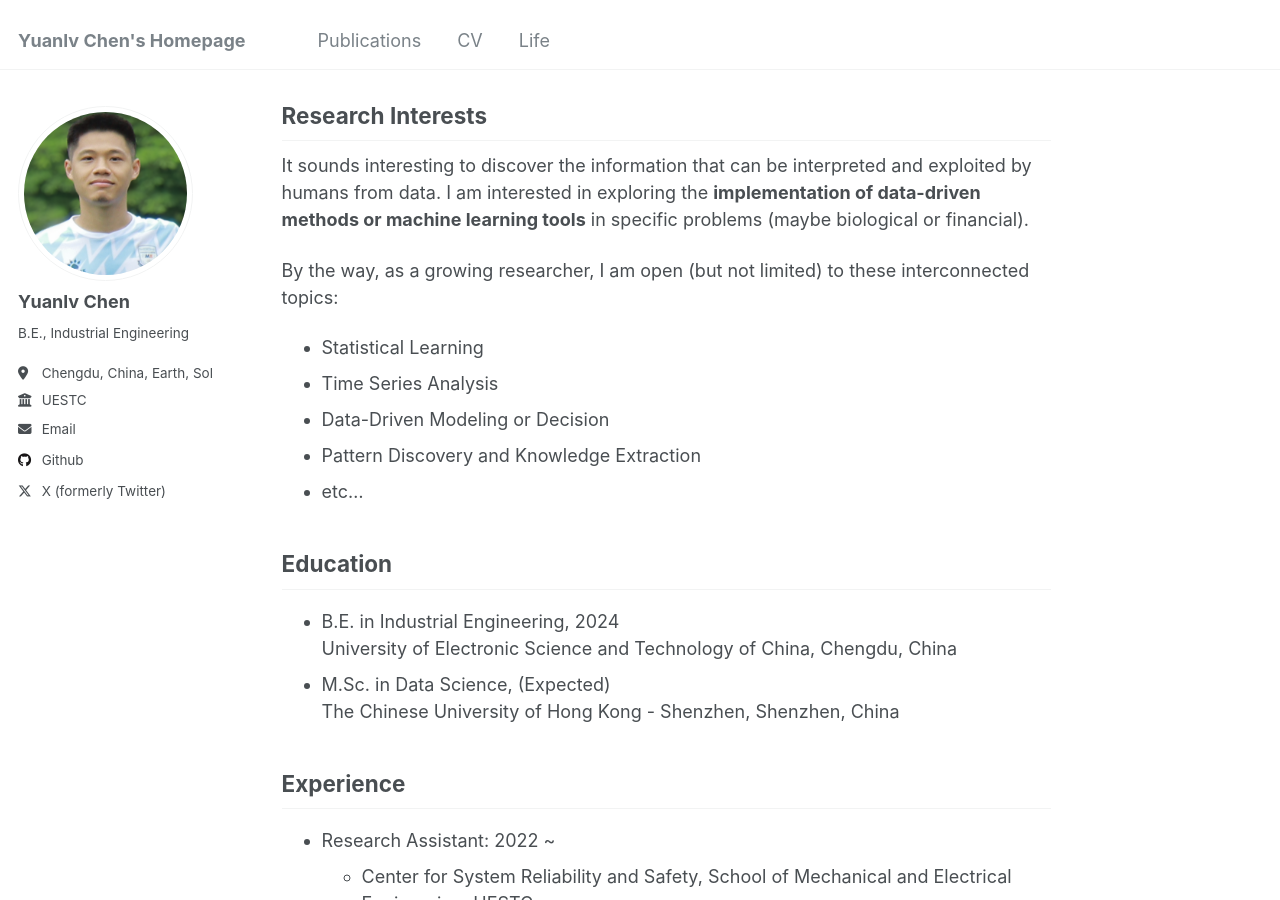
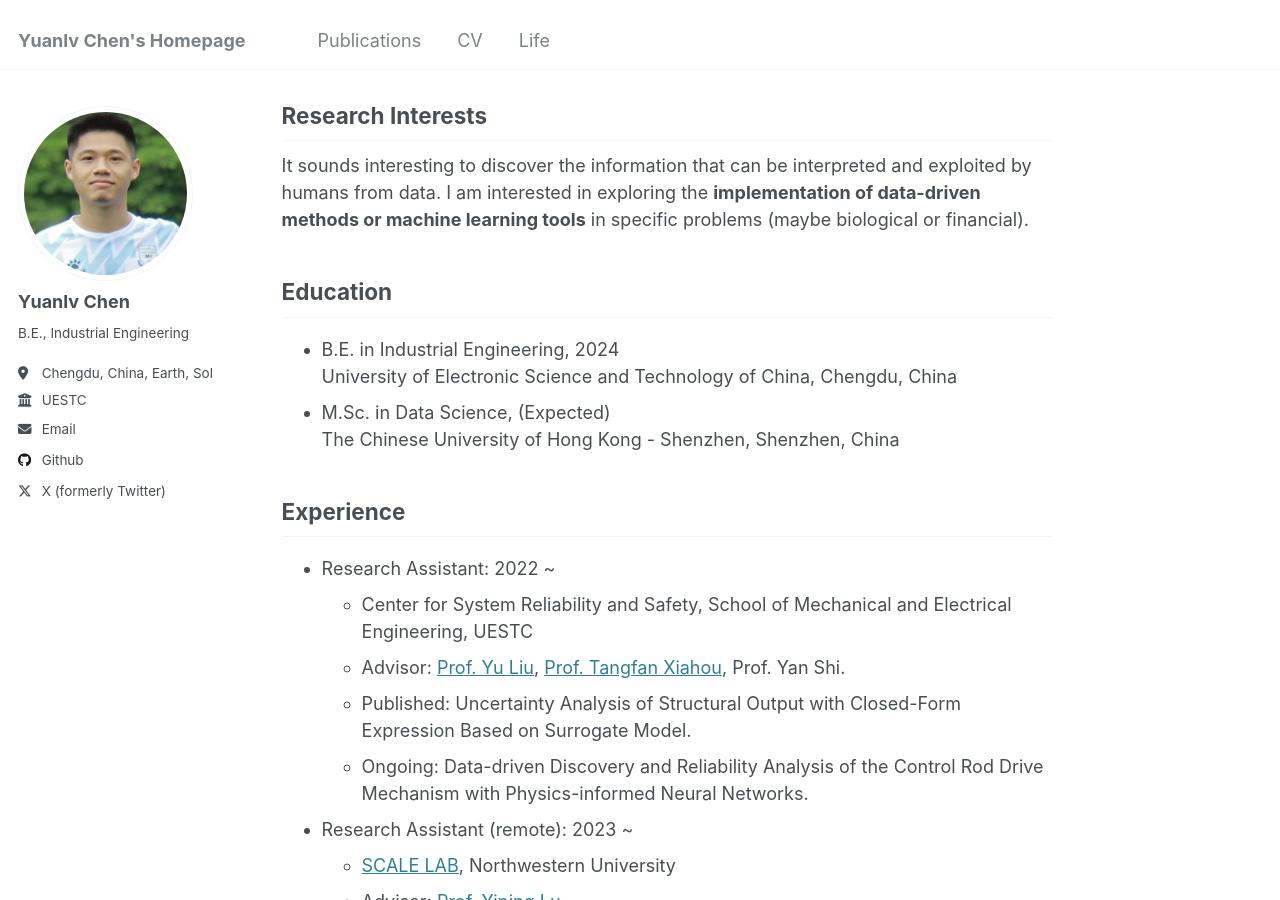
Before and after one commit to YLchen22/YLchen22.github.io, a Jekyll site: the page built from _pages/about.md, in a window 1280 px wide and 900 px high, scrolled down 327 px. Built offline with Jekyll 4.4.1, drawn with Linux system fonts in a browser that asks for light colours.

Commit message:
Update about.md

```diff
--- a/_pages/about.md
+++ b/_pages/about.md
@@ -17,13 +17,6 @@ Research Interests
 ------
 It sounds interesting to discover the information that can be interpreted and exploited by humans from data. I am interested in exploring the **implementation of data-driven methods or machine learning tools** in specific problems (maybe biological or financial).
 
-By the way, as a growing researcher, I am open (but not limited) to these interconnected topics:
-* Statistical Learning
-* Time Series Analysis
-* Data-Driven Modeling or Decision
-* Pattern Discovery and Knowledge Extraction
-* etc...
-
 Education
 ------
 * B.E. in Industrial Engineering, 2024 <br> University of Electronic Science and Technology of China, Chengdu, China
```
